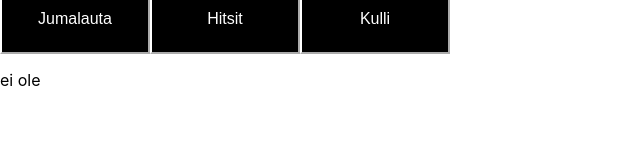
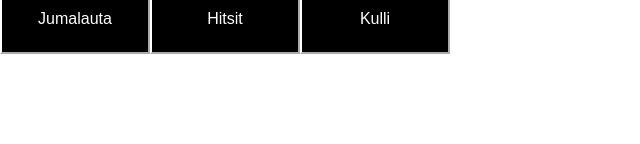
Before and after one commit to Summeli/kirosanabingo, a React (Create React App) app: page / in a window 1280 px wide. Shown: the part 156-300 px from the top of the page, without its empty margins (0-640 px from the left). Built offline with nearby package versions, Linux system fonts and the light colour scheme.

Commit message:
minor tweaks

```diff
--- a/src/GameBoard.tsx
+++ b/src/GameBoard.tsx
@@ -67,7 +67,7 @@ class GameBoard extends React.Component<{},BoardState> {
           {this.renderGameButton(7)}
           {this.renderGameButton(8)}
         </div>
-        <p> {this.state.isBingo? "bingo" : "ei ole"}</p>
+        <p> {this.state.isBingo? "BINGO" : ""}</p>
       </div>
     );
   }
--- a/src/index.css
+++ b/src/index.css
@@ -56,5 +56,5 @@ code {
   display: inline-table;
   font-size: 50px;
   width: 150px;
-  height: 10px;
+  height: 70px;
 }
```
